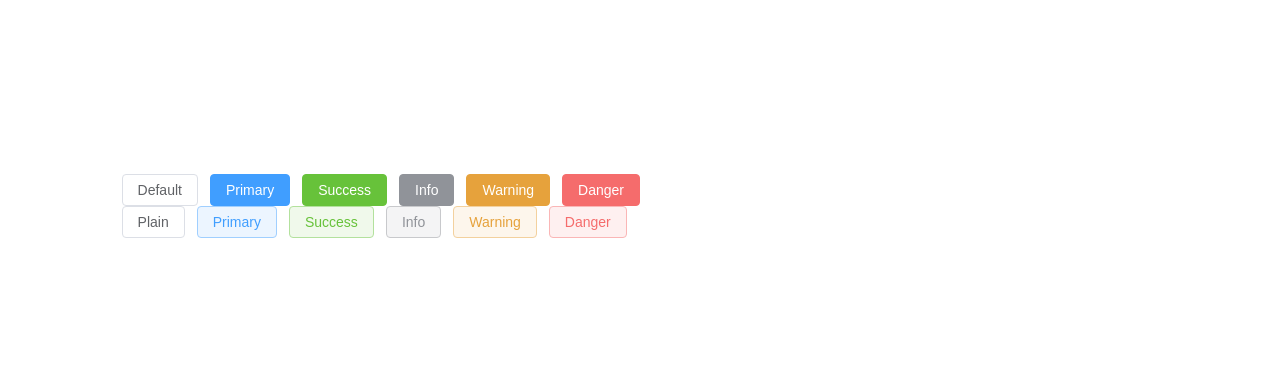
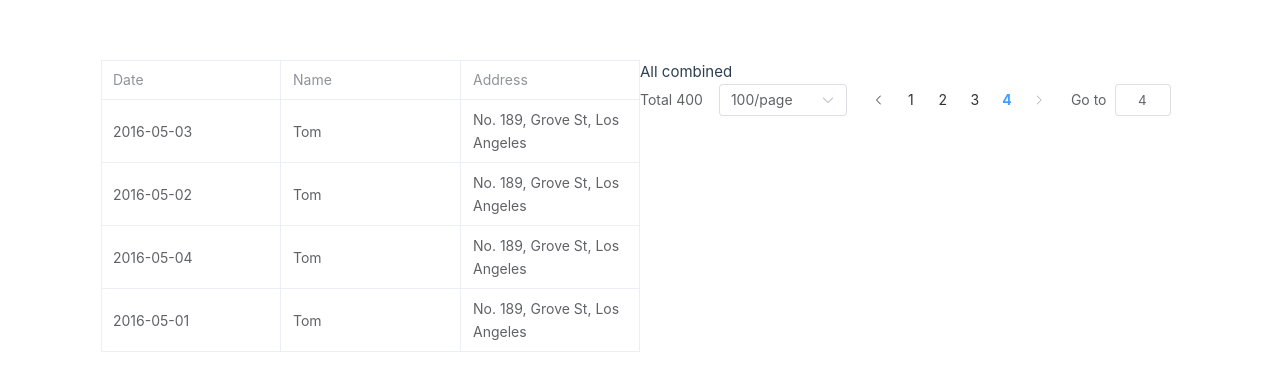
Before and after one commit to yicheng74/frontend-study, a Vue app in the folder vue/vue-project01/: page / in a window 1280 px wide. Shown: the part 194-584 px from the top of the page. Built offline with nearby package versions, Linux system fonts and the light colour scheme.

Commit message:
林臭屁的弟的提交Day62

```diff
--- a/vue/vue-project01/src/views/ElementDemo.vue
+++ b/vue/vue-project01/src/views/ElementDemo.vue
@@ -1,10 +1,46 @@
 <script setup>
 
+  import { ref } from 'vue'
+
+  const tableData = [
+  {
+    date: '2016-05-03',
+    name: 'Tom',
+    address: 'No. 189, Grove St, Los Angeles',
+  },
+  {
+    date: '2016-05-02',
+    name: 'Tom',
+    address: 'No. 189, Grove St, Los Angeles',
+  },
+  {
+    date: '2016-05-04',
+    name: 'Tom',
+    address: 'No. 189, Grove St, Los Angeles',
+  },
+  {
+    date: '2016-05-01',
+    name: 'Tom',
+    address: 'No. 189, Grove St, Los Angeles',
+  },
+]
+  //分页相关
+  const currentPage4 = ref(4)
+  const pageSize4 = ref(100)
+  const background = ref(false)
+  const disabled = ref(false)
+
+  const handleSizeChange = (val) => {
+    console.log(`${val} items per page`)
+  }
+  const handleCurrentChange = (val) => {
+    console.log(`current page: ${val}`)
+  }
 </script>
 
 
 <template>
-  <div class="button-example">
+  <!-- <div class="button-example">
     <div class="button-row">
       <el-button>Default</el-button>
       <el-button type="primary">Primary</el-button>
@@ -23,8 +59,28 @@
       <el-button type="danger" plain>Danger</el-button>
     </div>
   </div>
+  -->
+  <el-table :data="tableData" border style="width: 100%">
+    <el-table-column prop="date" label="Date" width="180" />
+    <el-table-column prop="name" label="Name" width="180" />
+    <el-table-column prop="address" label="Address" />
+  </el-table>
+
+  <div class="demo-pagination-block">
+    <div class="demonstration">All combined</div>
+    <el-pagination
+      v-model:current-page="currentPage4"
+      v-model:page-size="pageSize4"
+      :page-sizes="[100, 200, 300, 400]"
+      :disabled="disabled"
+      :background="background"
+      layout="total, sizes, prev, pager, next, jumper"
+      :total="400"
+      @size-change="handleSizeChange"
+      @current-change="handleCurrentChange"
+    />
+  </div>
 </template>
-
 <style scoped>
 
 </style>
```
